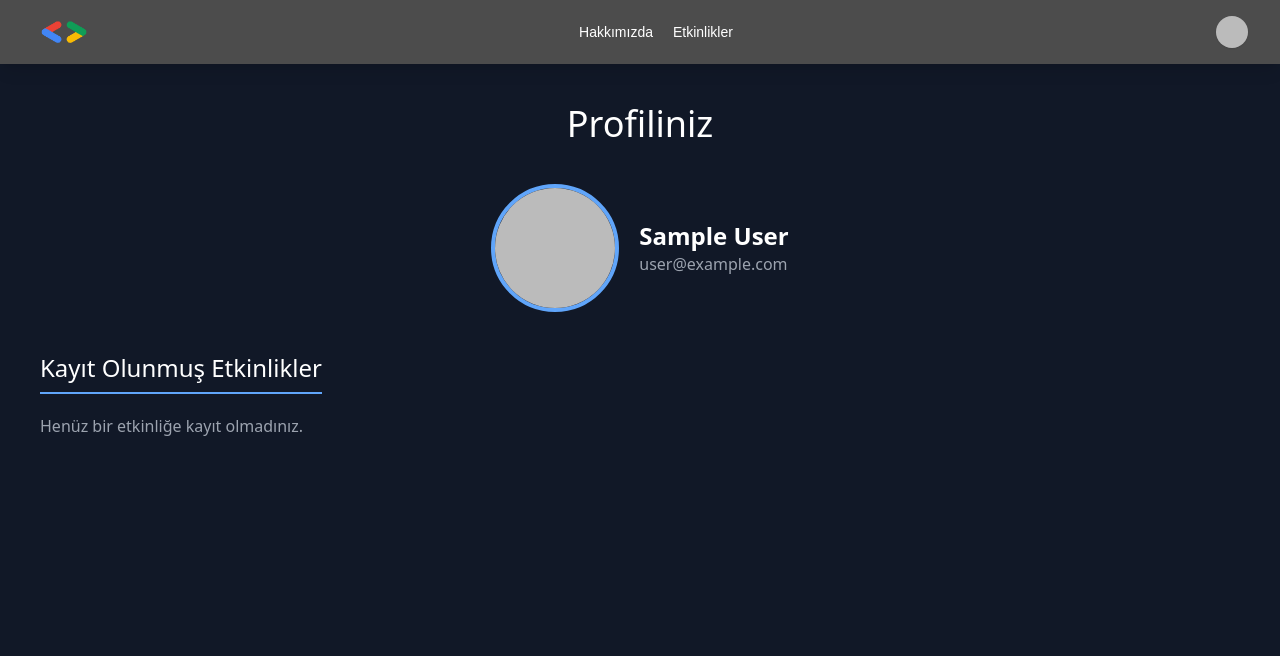
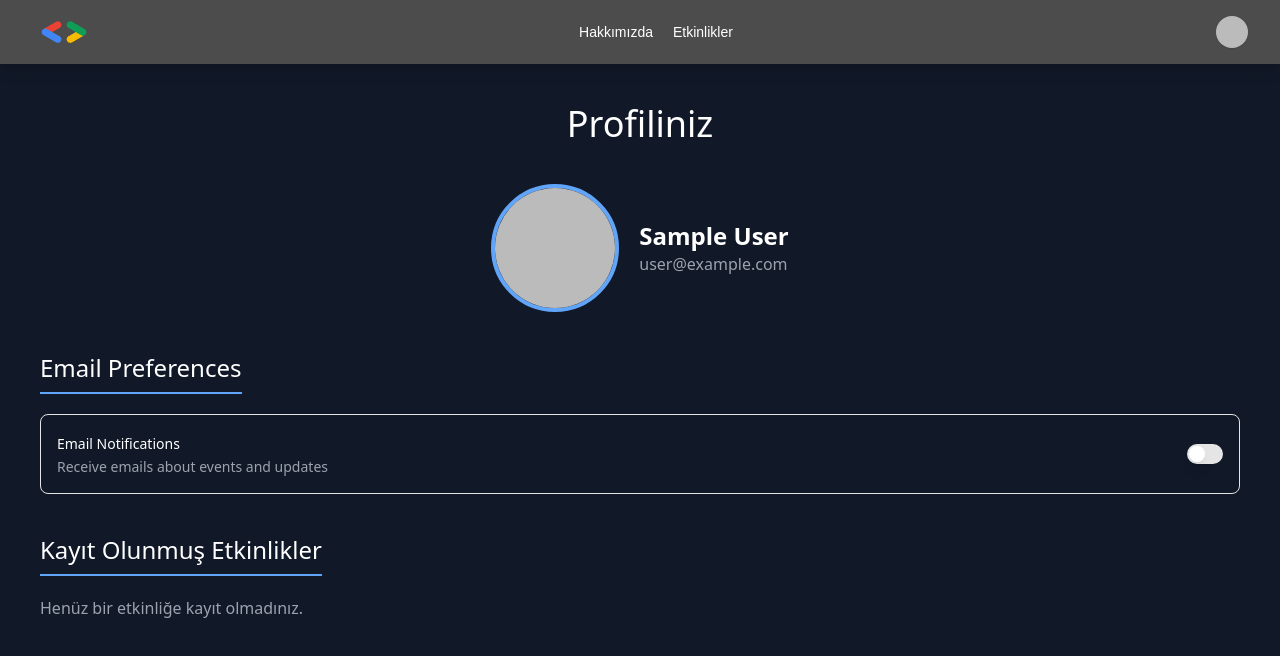
Before and after one commit to GDG-on-Campus-Trakya/GDG-on-Campus-Trakya-Website, a Next.js app: page /profile in a window 1280 px wide. Shown: the top 656 px of the page. Built offline with nearby package versions, Linux system fonts and the light colour scheme; no server answers; the database is empty; sample sign-in values are in the browser's storage.

Commit message:
feat: add user creation and email preference

```diff
--- a/app/admin/events/page.js
+++ b/app/admin/events/page.js
@@ -191,7 +191,7 @@ export default function AdminEventsPage() {
         return;
       }
 
-      // Fetch user emails in batches
+      // Fetch user emails in batches and filter by wantsToGetEmails
       const usersCollectionRef = collection(db, "users");
       let userEmails = [];
       const batchSize = 10;
@@ -200,7 +200,8 @@ export default function AdminEventsPage() {
         const batch = registeredUserIds.slice(i, i + batchSize);
         const usersQuery = query(
           usersCollectionRef,
-          where("__name__", "in", batch)
+          where("__name__", "in", batch),
+          where("wantsToGetEmails", "==", true) // Filter users who want to receive emails
         );
         const usersSnapshot = await getDocs(usersQuery);
 
--- a/app/layout.js
+++ b/app/layout.js
@@ -1,8 +1,38 @@
+"use client"
 import Footer from "@/components/Footer";
 import Navbar from "../components/Navbar";
 import "./globals.css";
+import { auth, db } from "../firebase";
+import { useAuthState } from "react-firebase-hooks/auth";
+import { doc, getDoc, setDoc } from "firebase/firestore";
+import { useEffect } from "react";
 
 export default function RootLayout({ children }) {
+  const [user, loading, error] = useAuthState(auth);
+
+  useEffect(() => {
+    const createUserDocument = async () => {
+      if (user) {
+        const userRef = doc(db, "users", user.uid);
+        const userSnap = await getDoc(userRef);
+
+        if (!userSnap.exists()) {
+          // Create a new user document
+          await setDoc(userRef, {
+            name: user.displayName || "New User",
+            email: user.email,
+            wantsToGetEmails: true, // Default value
+            createdAt: new Date(),
+          });
+        }
+      }
+    };
+
+    if (!loading) {
+      createUserDocument();
+    }
+  }, [user, loading]);
+
   return (
     <html lang="en" className="h-full">
       <body className="flex flex-col min-h-screen">
--- a/app/profile/page.js
+++ b/app/profile/page.js
@@ -19,6 +19,8 @@ import EventList from "../../components/EventList";
 import { ToastContainer, toast } from "react-toastify";
 import "react-toastify/dist/ReactToastify.css";
 import QRCode from "qrcode";
+import { Switch } from "@/components/ui/switch";
+import { Label } from "@/components/ui/label";
 
 const formatDate = (date) => {
   const d = new Date(date);
@@ -34,6 +36,8 @@ const Profile = () => {
   const [loadingData, setLoadingData] = useState(true);
   const [errorData, setErrorData] = useState(null);
   const [qrCodes, setQRCodes] = useState({});
+  const [isEmailUpdateLoading, setIsEmailUpdateLoading] = useState(false);
+  const [userWantsEmails, setUserWantsEmails] = useState(false);
 
   const router = useRouter();
   const profileRef = useRef(null);
@@ -129,6 +133,24 @@ const Profile = () => {
     }
   }, [registrations, user]);
 
+  useEffect(() => {
+    const fetchUserEmailPreference = async () => {
+      if (user) {
+        try {
+          const userRef = doc(db, "users", user.uid);
+          const userSnap = await getDoc(userRef);
+          if (userSnap.exists()) {
+            setUserWantsEmails(userSnap.data().wantsToGetEmails || false);
+          }
+        } catch (error) {
+          console.error("Error fetching user email preference:", error);
+        }
+      }
+    };
+
+    fetchUserEmailPreference();
+  }, [user]);
+
   // Function to remove a registration
   const removeRegistration = async (registrationId) => {
     try {
@@ -165,6 +187,21 @@ const Profile = () => {
     document.body.removeChild(link);
   };
 
+  const handleEmailPreferenceChange = async (newPreference) => {
+    setIsEmailUpdateLoading(true);
+    try {
+      const userRef = doc(db, "users", user.uid);
+      await setDoc(userRef, { wantsToGetEmails: newPreference }, { merge: true });
+      setUserWantsEmails(newPreference);
+      toast.success("Email preference updated successfully.");
+    } catch (error) {
+      console.error("Error updating email preference:", error);
+      toast.error("Failed to update email preference.");
+    } finally {
+      setIsEmailUpdateLoading(false);
+    }
+  };
+
   if (loadingAuth || loadingData) {
     return (
       <div className="flex items-center justify-center p-10 text-lg text-white">
@@ -199,6 +236,31 @@ const Profile = () => {
       {/* User Information */}
       {user && <UserInfo user={user} />}
 
+      {/* Email Preferences */}
+      <div className="mt-10">
+        <h2 className="text-2xl border-b-2 border-blue-400 pb-2 mb-5 inline-block">
+          Email Preferences
+        </h2>
+        <div className="flex flex-row items-center justify-between space-x-4 rounded-lg border p-4">
+          <div className="space-y-0.5">
+            <Label htmlFor="email-notifications">Email Notifications</Label>
+            <p className="text-sm text-gray-400">
+              Receive emails about events and updates
+            </p>
+          </div>
+          <Switch
+            id="email-notifications"
+            checked={userWantsEmails}
+            onCheckedChange={handleEmailPreferenceChange}
+            disabled={isEmailUpdateLoading}
+            className="data-[state=checked]:bg-blue-600"
+          />
+        </div>
+        {isEmailUpdateLoading && (
+          <p className="mt-2 text-sm text-gray-500">Updating...</p>
+        )}
+      </div>
+
       {/* Registered Events */}
       <div className="mt-10">
         <h2 className="text-2xl border-b-2 border-blue-400 pb-2 mb-5 inline-block">
--- /dev/null
+++ b/components/ui/label.jsx
@@ -0,0 +1,18 @@
+"use client"
+
+import * as React from "react"
+import * as LabelPrimitive from "@radix-ui/react-label"
+import { cva } from "class-variance-authority";
+
+import { cn } from "@/lib/utils"
+
+const labelVariants = cva(
+  "text-sm font-medium leading-none peer-disabled:cursor-not-allowed peer-disabled:opacity-70"
+)
+
+const Label = React.forwardRef(({ className, ...props }, ref) => (
+  <LabelPrimitive.Root ref={ref} className={cn(labelVariants(), className)} {...props} />
+))
+Label.displayName = LabelPrimitive.Root.displayName
+
+export { Label }
--- /dev/null
+++ b/components/ui/switch.jsx
@@ -0,0 +1,24 @@
+"use client"
+
+import * as React from "react"
+import * as SwitchPrimitives from "@radix-ui/react-switch"
+
+import { cn } from "@/lib/utils"
+
+const Switch = React.forwardRef(({ className, ...props }, ref) => (
+  <SwitchPrimitives.Root
+    className={cn(
+      "peer inline-flex h-5 w-9 shrink-0 cursor-pointer items-center rounded-full border-2 border-transparent shadow-sm transition-colors focus-visible:outline-none focus-visible:ring-2 focus-visible:ring-ring focus-visible:ring-offset-2 focus-visible:ring-offset-background disabled:cursor-not-allowed disabled:opacity-50 data-[state=checked]:bg-primary data-[state=unchecked]:bg-input",
+      className
+    )}
+    {...props}
+    ref={ref}>
+    <SwitchPrimitives.Thumb
+      className={cn(
+        "pointer-events-none block h-4 w-4 rounded-full bg-background shadow-lg ring-0 transition-transform data-[state=checked]:translate-x-4 data-[state=unchecked]:translate-x-0"
+      )} />
+  </SwitchPrimitives.Root>
+))
+Switch.displayName = SwitchPrimitives.Root.displayName
+
+export { Switch }
--- a/package.json
+++ b/package.json
@@ -9,7 +9,9 @@
     "lint": "next lint"
   },
   "dependencies": {
+    "@radix-ui/react-label": "^2.1.1",
     "@radix-ui/react-slot": "^1.1.1",
+    "@radix-ui/react-switch": "^1.1.2",
     "class-variance-authority": "^0.7.0",
     "clsx": "^2.1.1",
     "date-fns": "^3.6.0",
```
Also changed, not shown: 1 other file (tests, documents, lock files or other folders).
